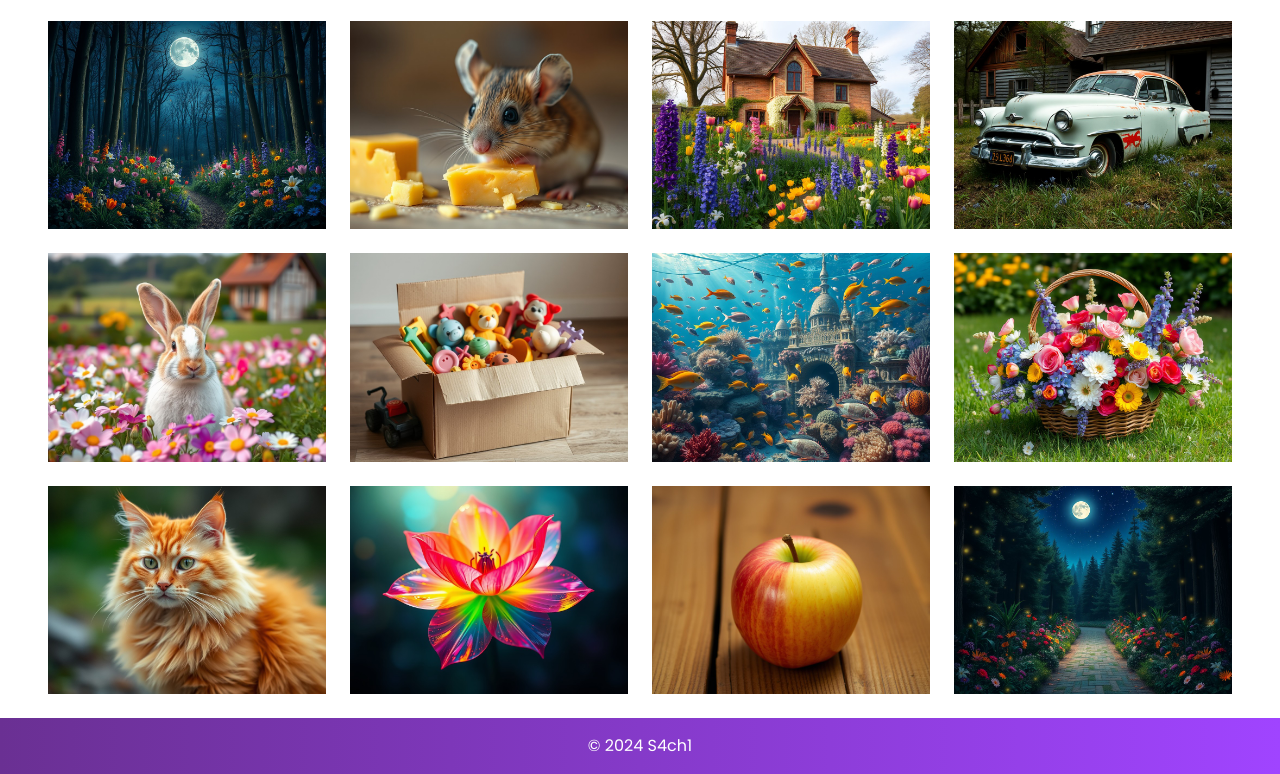
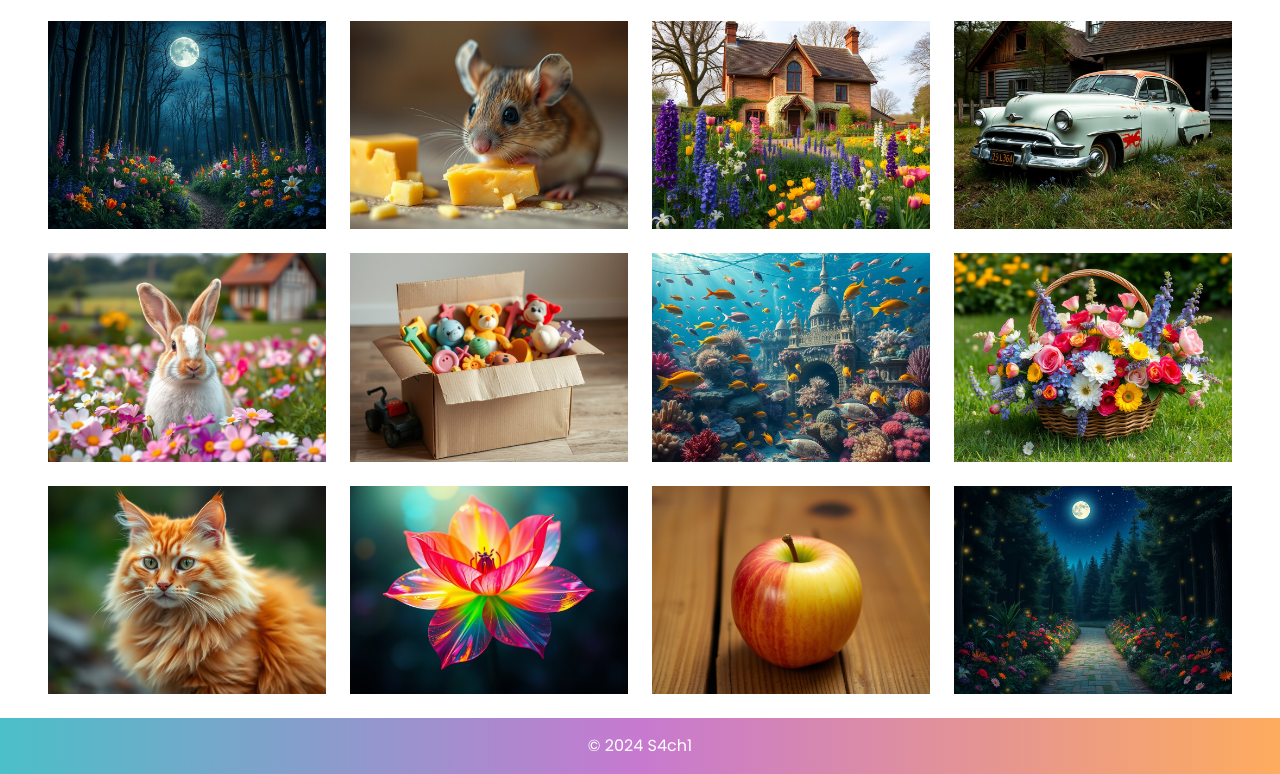
Before and after one commit to ChathurikaDissanayaka/ai-photo-gallery, a plain HTML site: page index.html in a window 1280 px wide. Shown: the part 1780-2554 px from the top of the page. Drawn offline with nearby package versions, Linux system fonts and the light colour scheme.

Commit message:
Add changes

```diff
--- a/style.css
+++ b/style.css
@@ -15,16 +15,18 @@ body {
 nav,
 footer {
   color: white;
-  background: #6a3093; /* fallback for old browsers */
+  background: #feac5e; /* fallback for old browsers */
   background: -webkit-linear-gradient(
     to right,
-    #6a3093,
-    #a044ff
+    #4bc0c8,
+    #c779d0,
+    #feac5e
   ); /* Chrome 10-25, Safari 5.1-6 */
   background: linear-gradient(
     to right,
-    #6a3093,
-    #a044ff
+    #4bc0c8,
+    #c779d0,
+    #feac5e
   ); /* W3C, IE 10+/ Edge, Firefox 16+, Chrome 26+, Opera 12+, Safari 7+ */
 }
 
```
